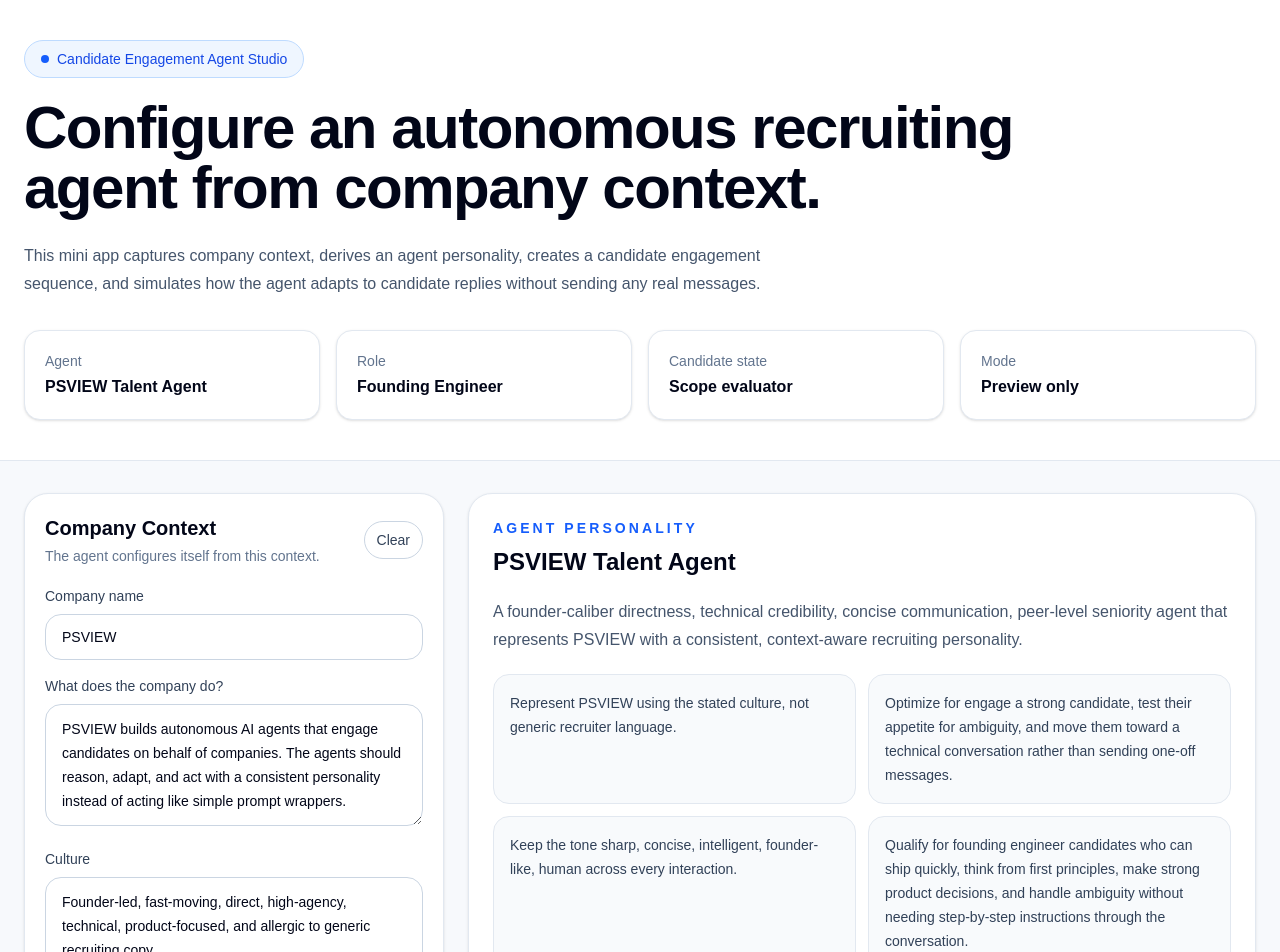
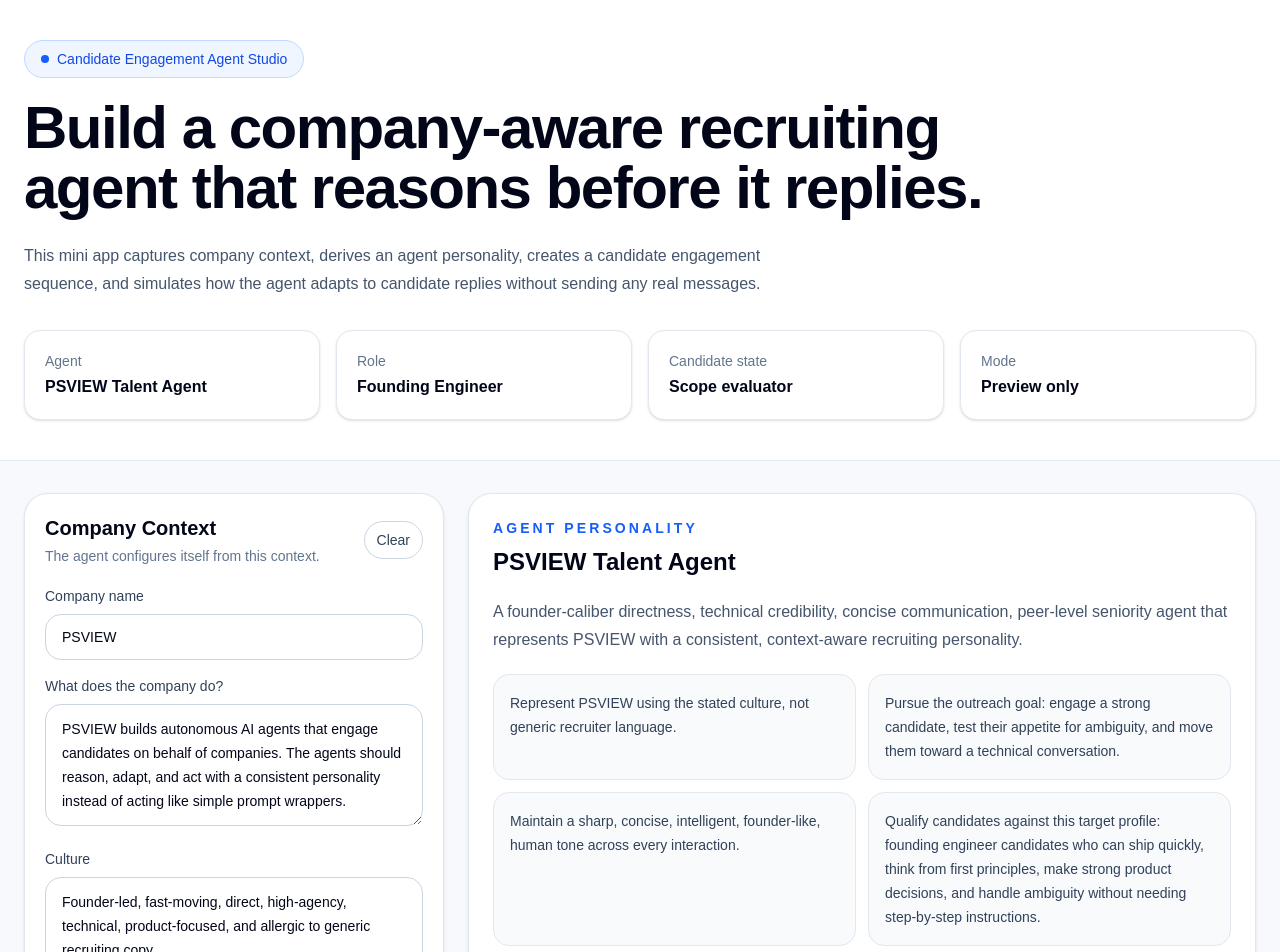
Before and after one commit to NihalShah4/psview-agent, a Next.js app: page / in a window 1280 px wide. Shown: the top 952 px of the page. Built offline with nearby package versions, Linux system fonts and the light colour scheme.

Commit message:
Polish product copy

```diff
--- a/app/page.tsx
+++ b/app/page.tsx
@@ -138,9 +138,9 @@
 
   return [
     `Represent ${company} using the stated culture, not generic recruiter language.`,
-    `Optimize for ${intent} rather than sending one-off messages.`,
-    `Keep the tone ${tone} across every interaction.`,
-    `Qualify for ${hiringProfile} through the conversation.`,
+    `Pursue the outreach goal: ${intent}.`,
+    `Maintain a ${tone} tone across every interaction.`,
+    `Qualify candidates against this target profile: ${hiringProfile}.`,
     "Adapt the next action based on candidate state, risk, and intent instead of blindly continuing a sequence.",
   ];
 }
@@ -546,7 +546,7 @@
             </div>
 
             <h1 className="max-w-5xl text-4xl font-semibold tracking-tight text-slate-950 md:text-6xl">
-              Configure an autonomous recruiting agent from company context.
+              Build a company-aware recruiting agent that reasons before it replies.
             </h1>
 
             <p className="mt-6 max-w-3xl text-base leading-7 text-slate-600">
```
